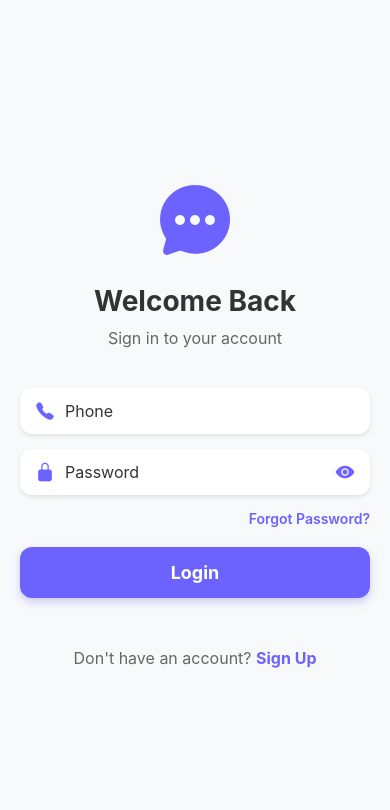
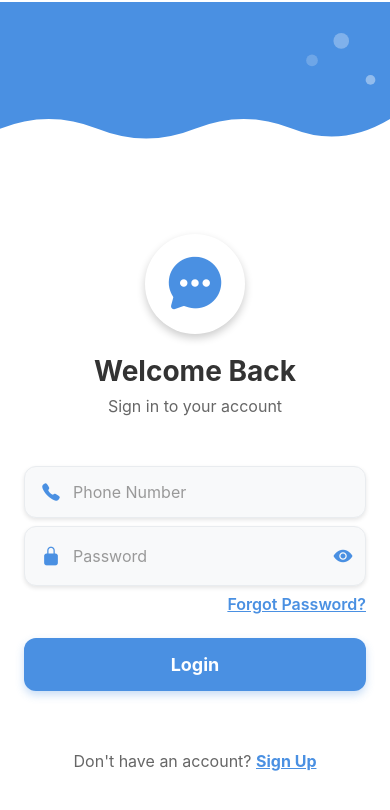
Before and after one commit to Amankwafrifa12/GenieSMS, a React Native app: screen /Login in a window 390 px wide. Shown: the top 810 px of the page. Built offline with nearby package versions, Linux system fonts and the light colour scheme; what expo-notifications would draw is missing.

Commit message:
Refactor code structure for improved readability and maintainability

```diff
--- a/App.js
+++ b/App.js
@@ -46,7 +46,7 @@ export default function App() {
   return (
     <SafeAreaProvider>
       <NavigationContainer>
-        <SafeAreaView style={{ flex: 1, backgroundColor: '#6C63FF' }}>
+        <SafeAreaView style={{ flex: 1, backgroundColor: '#FFFFFF' }} edges={['right', 'bottom', 'left']}>
           <Stack.Navigator
             initialRouteName="Login"
             screenOptions={{
--- /dev/null
+++ b/components/HeaderWave.js
@@ -0,0 +1,29 @@
+import React from 'react';
+import { View, StyleSheet, Dimensions } from 'react-native';
+import Svg, { Path, Circle, Rect } from 'react-native-svg';
+
+export const HeaderWave = ({ width = Dimensions.get('window').width, height = 150 }) => {
+  return (
+    <View style={styles.container}>
+      <Svg width={width} height={height} viewBox="0 0 400 150">
+        <Path
+          d="M0,0 L400,0 L400,120 Q350,150 300,130 Q250,110 200,130 Q150,150 100,130 Q50,110 0,130 Z"
+          fill="#4A90E2"
+        />
+        <Circle cx="350" cy="40" r="8" fill="#FFFFFF" opacity="0.3" />
+        <Circle cx="320" cy="60" r="6" fill="#FFFFFF" opacity="0.2" />
+        <Circle cx="380" cy="80" r="5" fill="#FFFFFF" opacity="0.4" />
+      </Svg>
+    </View>
+  );
+};
+
+const styles = StyleSheet.create({
+  container: {
+    position: 'absolute',
+    top: 0,
+    left: 0,
+    right: 0,
+    zIndex: 1,
+  },
+});
--- a/screens/LoginScreen.js
+++ b/screens/LoginScreen.js
@@ -1,4 +1,4 @@
-import React, { useState } from 'react';
+import React, { useState, useRef } from 'react';
 import {
   View,
   Text,
@@ -10,8 +10,12 @@ import {
   KeyboardAvoidingView,
   Platform,
   ScrollView,
+  Animated,
+  ActivityIndicator,
+  StatusBar,
 } from 'react-native';
 import { Ionicons } from '@expo/vector-icons';
+import { HeaderWave } from '../components/HeaderWave';
 
 const { width, height } = Dimensions.get('window');
 
@@ -19,54 +23,136 @@ export default function LoginScreen({ navigation }) {
   const [phone, setPhone] = useState('');
   const [password, setPassword] = useState('');
   const [showPassword, setShowPassword] = useState(false);
+  const [isLoading, setIsLoading] = useState(false);
+  const [errors, setErrors] = useState({});
+  const [focusedField, setFocusedField] = useState(null);
 
-  const handleLogin = () => {
-    if (!phone || !password) {
-      Alert.alert('Error', 'Please fill in all fields');
-      return;
+  const fadeAnim = useRef(new Animated.Value(0)).current;
+  const slideAnim = useRef(new Animated.Value(50)).current;
+
+  React.useEffect(() => {
+    Animated.parallel([
+      Animated.timing(fadeAnim, {
+        toValue: 1,
+        duration: 800,
+        useNativeDriver: true,
+      }),
+      Animated.timing(slideAnim, {
+        toValue: 0,
+        duration: 600,
+        useNativeDriver: true,
+      }),
+    ]).start();
+  }, []);
+
+  const validateForm = () => {
+    const newErrors = {};
+    if (!phone.trim()) {
+      newErrors.phone = 'Phone number is required';
+    } else if (!/^\+?[\d\s\-\(\)]+$/.test(phone)) {
+      newErrors.phone = 'Please enter a valid phone number';
     }
-    // TODO: Implement login logic
+    if (!password) {
+      newErrors.password = 'Password is required';
+    } else if (password.length < 6) {
+      newErrors.password = 'Password must be at least 6 characters';
+    }
+    setErrors(newErrors);
+    return Object.keys(newErrors).length === 0;
+  };
+
+  const handleLogin = async () => {
+    if (!validateForm()) return;
+
+    setIsLoading(true);
+    // Simulate API call
+    setTimeout(() => {
+      setIsLoading(false);
       Alert.alert('Success', 'Login successful!');
+    }, 2000);
   };
 
   const handleForgotPassword = () => {
-    // TODO: Implement forgot password
     Alert.alert('Forgot Password', 'Feature coming soon!');
   };
 
+  const handleFocus = (field) => {
+    setFocusedField(field);
+    setErrors({ ...errors, [field]: null });
+  };
+
+  const handleBlur = () => {
+    setFocusedField(null);
+  };
+
   return (
+    <View style={styles.mainContainer}>
+      <StatusBar
+        backgroundColor="transparent"
+        translucent={true}
+        barStyle="light-content"
+      />
+      <HeaderWave />
       <KeyboardAvoidingView
         style={styles.container}
         behavior={Platform.OS === 'ios' ? 'padding' : 'height'}
       >
-      <ScrollView contentContainerStyle={styles.scrollContainer}>
-        <View style={styles.header}>
-          <Ionicons name="chatbubble-ellipses" size={80} color="#6C63FF" />
+        <ScrollView
+          contentContainerStyle={styles.scrollContainer}
+          showsVerticalScrollIndicator={false}
+        >
+          <Animated.View
+            style={[
+              styles.header,
+              {
+                opacity: fadeAnim,
+                transform: [{ translateY: slideAnim }],
+              },
+            ]}
+          >
+            <View style={styles.iconContainer}>
+              <Ionicons name="chatbubble-ellipses" size={60} color="#4A90E2" />
+            </View>
             <Text style={styles.title}>Welcome Back</Text>
             <Text style={styles.subtitle}>Sign in to your account</Text>
-        </View>
+          </Animated.View>
 
-        <View style={styles.form}>
+          <Animated.View
+            style={[
+              styles.form,
+              {
+                opacity: fadeAnim,
+                transform: [{ translateY: slideAnim }],
+              },
+            ]}
+          >
             <View style={styles.inputContainer}>
-            <Ionicons name="call" size={20} color="#6C63FF" style={styles.inputIcon} />
+              <Ionicons name="call" size={20} color="#4A90E2" style={styles.inputIcon} />
               <TextInput
                 style={styles.input}
-              placeholder="Phone"
+                placeholder="Phone Number"
+                placeholderTextColor="#999"
                 value={phone}
                 onChangeText={setPhone}
                 keyboardType="phone-pad"
                 autoCapitalize="none"
+                onFocus={() => handleFocus('phone')}
+                onBlur={handleBlur}
               />
             </View>
+            {errors.phone && <Text style={styles.errorText}>{errors.phone}</Text>}
 
             <View style={styles.inputContainer}>
-            <Ionicons name="lock-closed" size={20} color="#6C63FF" style={styles.inputIcon} />
+              <Ionicons name="lock-closed" size={20} color="#4A90E2" style={styles.inputIcon} />
               <TextInput
                 style={styles.input}
                 placeholder="Password"
+                placeholderTextColor="#999"
                 value={password}
                 onChangeText={setPassword}
                 secureTextEntry={!showPassword}
+                onFocus={() => handleFocus('password')}
+                onBlur={handleBlur}
               />
               <TouchableOpacity
                 onPress={() => setShowPassword(!showPassword)}
@@ -75,153 +161,162 @@ export default function LoginScreen({ navigation }) {
                 <Ionicons
                   name={showPassword ? 'eye-off' : 'eye'}
                   size={20}
-                color="#6C63FF"
+                  color="#4A90E2"
                 />
               </TouchableOpacity>
             </View>
+            {errors.password && <Text style={styles.errorText}>{errors.password}</Text>}
 
             <TouchableOpacity onPress={handleForgotPassword}>
               <Text style={styles.forgotPassword}>Forgot Password?</Text>
             </TouchableOpacity>
 
-          <TouchableOpacity style={styles.loginButton} onPress={handleLogin}>
+            <TouchableOpacity
+              style={[styles.loginButton, isLoading && styles.loginButtonDisabled]}
+              onPress={handleLogin}
+              disabled={isLoading}
+              activeOpacity={0.8}
+            >
+              {isLoading ? (
+                <ActivityIndicator color="#FFF" size="small" />
+              ) : (
                 <Text style={styles.loginButtonText}>Login</Text>
+              )}
             </TouchableOpacity>
-        </View>
+          </Animated.View>
 
-        <View style={styles.footer}>
+          <Animated.View
+            style={[
+              styles.footer,
+              {
+                opacity: fadeAnim,
+                transform: [{ translateY: slideAnim }],
+              },
+            ]}
+          >
             <Text style={styles.footerText}>Don't have an account? </Text>
             <TouchableOpacity onPress={() => navigation.navigate('SignUp')}>
               <Text style={styles.signUpText}>Sign Up</Text>
             </TouchableOpacity>
-        </View>
+          </Animated.View>
         </ScrollView>
       </KeyboardAvoidingView>
+    </View>
   );
 }
 
 const styles = StyleSheet.create({
+  mainContainer: {
+    flex: 1,
+    backgroundColor: '#FFFFFF',
+  },
   container: {
     flex: 1,
-    backgroundColor: '#F8F9FA',
   },
   scrollContainer: {
     flexGrow: 1,
     justifyContent: 'center',
-    paddingHorizontal: 20,
+    paddingHorizontal: 24,
     paddingVertical: 40,
+    paddingTop: 200, // Account for header wave and status bar
+    paddingBottom: 40,
   },
   header: {
     alignItems: 'center',
-    marginBottom: 40,
+    marginBottom: 50,
+  },
+  iconContainer: {
+    width: 100,
+    height: 100,
+    borderRadius: 50,
+    backgroundColor: '#FFFFFF',
+    justifyContent: 'center',
+    alignItems: 'center',
+    marginBottom: 20,
+    shadowColor: '#000',
+    shadowOffset: { width: 0, height: 4 },
+    shadowOpacity: 0.2,
+    shadowRadius: 8,
+    elevation: 6,
   },
   title: {
     fontSize: 28,
-    fontWeight: 'bold',
+    fontWeight: '700',
     color: '#333',
-    marginTop: 20,
-    marginBottom: 10,
+    marginBottom: 8,
+    textAlign: 'center',
   },
   subtitle: {
     fontSize: 16,
     color: '#666',
+    textAlign: 'center',
   },
   form: {
-    marginBottom: 30,
+    marginBottom: 40,
   },
   inputContainer: {
     flexDirection: 'row',
     alignItems: 'center',
-    backgroundColor: '#FFF',
+    backgroundColor: '#F8F9FA',
     borderRadius: 12,
-    marginBottom: 15,
-    paddingHorizontal: 15,
-    paddingVertical: 12,
+    marginBottom: 8,
+    paddingHorizontal: 16,
+    paddingVertical: 14,
     shadowColor: '#000',
     shadowOffset: { width: 0, height: 2 },
     shadowOpacity: 0.1,
     shadowRadius: 4,
     elevation: 3,
+    borderWidth: 1,
+    borderColor: '#E9ECEF',
   },
   inputIcon: {
-    marginRight: 10,
+    marginRight: 12,
   },
   input: {
     flex: 1,
     fontSize: 16,
     color: '#333',
+    paddingVertical: 0,
   },
   eyeIcon: {
-    marginLeft: 10,
+    marginLeft: 8,
+    padding: 4,
+  },
+  errorText: {
+    color: '#E74C3C',
+    fontSize: 14,
+    marginBottom: 12,
+    marginLeft: 4,
+    fontWeight: '500',
   },
   forgotPassword: {
     alignSelf: 'flex-end',
-    color: '#6C63FF',
-    fontSize: 14,
+    color: '#4A90E2',
+    fontSize: 16,
     fontWeight: '600',
-    marginBottom: 20,
+    marginBottom: 24,
+    textDecorationLine: 'underline',
   },
   loginButton: {
-    backgroundColor: '#6C63FF',
+    backgroundColor: '#4A90E2',
     borderRadius: 12,
-    paddingVertical: 15,
+    paddingVertical: 16,
     alignItems: 'center',
     marginBottom: 20,
-    shadowColor: '#6C63FF',
+    shadowColor: '#4A90E2',
     shadowOffset: { width: 0, height: 4 },
     shadowOpacity: 0.3,
     shadowRadius: 8,
-    elevation: 5,
+    elevation: 6,
+  },
+  loginButtonDisabled: {
+    opacity: 0.7,
   },
   loginButtonText: {
     color: '#FFF',
     fontSize: 18,
-    fontWeight: 'bold',
-  },
-  divider: {
-    flexDirection: 'row',
-    alignItems: 'center',
-    marginVertical: 20,
-  },
-  dividerLine: {
-    flex: 1,
-    height: 1,
-    backgroundColor: '#DDD',
-  },
-  dividerText: {
-    marginHorizontal: 10,
-    color: '#666',
-    fontSize: 14,
-  },
-  googleButton: {
-    flexDirection: 'row',
-    alignItems: 'center',
-    justifyContent: 'center',
-    backgroundColor: '#FFF',
-    borderRadius: 12,
-    paddingVertical: 12,
-    marginBottom: 10,
-    borderWidth: 1,
-    borderColor: '#DDD',
-  },
-  googleButtonText: {
-    marginLeft: 10,
-    fontSize: 16,
-    color: '#333',
-  },
-  facebookButton: {
-    flexDirection: 'row',
-    alignItems: 'center',
-    justifyContent: 'center',
-    backgroundColor: '#4267B2',
-    borderRadius: 12,
-    paddingVertical: 12,
-    marginBottom: 20,
-  },
-  facebookButtonText: {
-    marginLeft: 10,
-    fontSize: 16,
-    color: '#FFF',
+    fontWeight: '700',
   },
   footer: {
     flexDirection: 'row',
@@ -233,8 +328,9 @@ const styles = StyleSheet.create({
     fontSize: 16,
   },
   signUpText: {
-    color: '#6C63FF',
+    color: '#4A90E2',
     fontSize: 16,
-    fontWeight: 'bold',
+    fontWeight: '700',
+    textDecorationLine: 'underline',
   },
 });
--- a/screens/SignUpScreen.js
+++ b/screens/SignUpScreen.js
@@ -1,4 +1,4 @@
-import React, { useState } from 'react';
+import React, { useState, useRef } from 'react';
 import {
   View,
   Text,
@@ -10,8 +10,12 @@ import {
   KeyboardAvoidingView,
   Platform,
   ScrollView,
+  Animated,
+  ActivityIndicator,
+  StatusBar,
 } from 'react-native';
 import { Ionicons } from '@expo/vector-icons';
+import { HeaderWave } from '../components/HeaderWave';
 
 const { width, height } = Dimensions.get('window');
 
@@ -20,64 +24,152 @@ export default function SignUpScreen({ navigation }) {
   const [phone, setPhone] = useState('');
   const [password, setPassword] = useState('');
   const [showPassword, setShowPassword] = useState(false);
+  const [isLoading, setIsLoading] = useState(false);
+  const [errors, setErrors] = useState({});
+  const [focusedField, setFocusedField] = useState(null);
 
-  const handleSignUp = () => {
-    if (!username || !phone || !password) {
-      Alert.alert('Error', 'Please fill in all fields');
-      return;
+  const fadeAnim = useRef(new Animated.Value(0)).current;
+  const slideAnim = useRef(new Animated.Value(50)).current;
+
+  React.useEffect(() => {
+    Animated.parallel([
+      Animated.timing(fadeAnim, {
+        toValue: 1,
+        duration: 800,
+        useNativeDriver: true,
+      }),
+      Animated.timing(slideAnim, {
+        toValue: 0,
+        duration: 600,
+        useNativeDriver: true,
+      }),
+    ]).start();
+  }, []);
+
+  const validateForm = () => {
+    const newErrors = {};
+    if (!username.trim()) {
+      newErrors.username = 'Username is required';
+    } else if (username.length < 3) {
+      newErrors.username = 'Username must be at least 3 characters';
     }
-    if (password.length < 6) {
-      Alert.alert('Error', 'Password must be at least 6 characters');
-      return;
+    if (!phone.trim()) {
+      newErrors.phone = 'Phone number is required';
+    } else if (!/^\+?[\d\s\-\(\)]+$/.test(phone)) {
+      newErrors.phone = 'Please enter a valid phone number';
     }
-    // TODO: Implement sign up logic
+    if (!password) {
+      newErrors.password = 'Password is required';
+    } else if (password.length < 6) {
+      newErrors.password = 'Password must be at least 6 characters';
+    }
+    setErrors(newErrors);
+    return Object.keys(newErrors).length === 0;
+  };
+
+  const handleSignUp = async () => {
+    if (!validateForm()) return;
+
+    setIsLoading(true);
+    // Simulate API call
+    setTimeout(() => {
+      setIsLoading(false);
       Alert.alert('Success', 'Account created successfully!');
+    }, 2000);
+  };
+
+  const handleFocus = (field) => {
+    setFocusedField(field);
+    setErrors({ ...errors, [field]: null });
+  };
+
+  const handleBlur = () => {
+    setFocusedField(null);
   };
 
   return (
+    <View style={styles.mainContainer}>
+      <StatusBar
+        backgroundColor="transparent"
+        translucent={true}
+        barStyle="light-content"
+      />
+      <HeaderWave />
       <KeyboardAvoidingView
         style={styles.container}
         behavior={Platform.OS === 'ios' ? 'padding' : 'height'}
       >
-      <ScrollView contentContainerStyle={styles.scrollContainer}>
-        <View style={styles.header}>
-          <Ionicons name="person-add" size={80} color="#6C63FF" />
+        <ScrollView
+          contentContainerStyle={styles.scrollContainer}
+          showsVerticalScrollIndicator={false}
+        >
+          <Animated.View
+            style={[
+              styles.header,
+              {
+                opacity: fadeAnim,
+                transform: [{ translateY: slideAnim }],
+              },
+            ]}
+          >
+            <View style={styles.iconContainer}>
+              <Ionicons name="person-add" size={60} color="#4A90E2" />
+            </View>
             <Text style={styles.title}>Create Account</Text>
             <Text style={styles.subtitle}>Join us today</Text>
-        </View>
+          </Animated.View>
 
-        <View style={styles.form}>
+          <Animated.View
+            style={[
+              styles.form,
+              {
+                opacity: fadeAnim,
+                transform: [{ translateY: slideAnim }],
+              },
+            ]}
+          >
             <View style={styles.inputContainer}>
-            <Ionicons name="person" size={20} color="#6C63FF" style={styles.inputIcon} />
+              <Ionicons name="person" size={20} color="#4A90E2" style={styles.inputIcon} />
               <TextInput
                 style={styles.input}
                 placeholder="Username"
+                placeholderTextColor="#999"
                 value={username}
                 onChangeText={setUsername}
                 autoCapitalize="none"
+                onFocus={() => handleFocus('username')}
+                onBlur={handleBlur}
               />
             </View>
+            {errors.username && <Text style={styles.errorText}>{errors.username}</Text>}
 
             <View style={styles.inputContainer}>
-            <Ionicons name="call" size={20} color="#6C63FF" style={styles.inputIcon} />
+              <Ionicons name="call" size={20} color="#4A90E2" style={styles.inputIcon} />
               <TextInput
                 style={styles.input}
-              placeholder="Phone"
+                placeholder="Phone Number"
+                placeholderTextColor="#999"
                 value={phone}
                 onChangeText={setPhone}
                 keyboardType="phone-pad"
                 autoCapitalize="none"
+                onFocus={() => handleFocus('phone')}
+                onBlur={handleBlur}
               />
             </View>
+            {errors.phone && <Text style={styles.errorText}>{errors.phone}</Text>}
 
             <View style={styles.inputContainer}>
-            <Ionicons name="lock-closed" size={20} color="#6C63FF" style={styles.inputIcon} />
+              <Ionicons name="lock-closed" size={20} color="#4A90E2" style={styles.inputIcon} />
               <TextInput
                 style={styles.input}
                 placeholder="Password"
+                placeholderTextColor="#999"
                 value={password}
                 onChangeText={setPassword}
                 secureTextEntry={!showPassword}
+                onFocus={() => handleFocus('password')}
+                onBlur={handleBlur}
               />
               <TouchableOpacity
                 onPress={() => setShowPassword(!showPassword)}
@@ -86,142 +178,150 @@ export default function SignUpScreen({ navigation }) {
                 <Ionicons
                   name={showPassword ? 'eye-off' : 'eye'}
                   size={20}
-                color="#6C63FF"
+                  color="#4A90E2"
                 />
               </TouchableOpacity>
             </View>
+            {errors.password && <Text style={styles.errorText}>{errors.password}</Text>}
 
-          <TouchableOpacity style={styles.signUpButton} onPress={handleSignUp}>
+            <TouchableOpacity
+              style={[styles.signUpButton, isLoading && styles.signUpButtonDisabled]}
+              onPress={handleSignUp}
+              disabled={isLoading}
+              activeOpacity={0.8}
+            >
+              {isLoading ? (
+                <ActivityIndicator color="#FFF" size="small" />
+              ) : (
                 <Text style={styles.signUpButtonText}>Sign Up</Text>
+              )}
             </TouchableOpacity>
-        </View>
+          </Animated.View>
 
-        <View style={styles.footer}>
+          <Animated.View
+            style={[
+              styles.footer,
+              {
+                opacity: fadeAnim,
+                transform: [{ translateY: slideAnim }],
+              },
+            ]}
+          >
             <Text style={styles.footerText}>Already have an account? </Text>
             <TouchableOpacity onPress={() => navigation.navigate('Login')}>
               <Text style={styles.loginText}>Login</Text>
             </TouchableOpacity>
-        </View>
+          </Animated.View>
         </ScrollView>
       </KeyboardAvoidingView>
+    </View>
   );
 }
 
 const styles = StyleSheet.create({
+  mainContainer: {
+    flex: 1,
+    backgroundColor: '#FFFFFF',
+  },
   container: {
     flex: 1,
-    backgroundColor: '#F8F9FA',
   },
   scrollContainer: {
     flexGrow: 1,
     justifyContent: 'center',
-    paddingHorizontal: 20,
+    paddingHorizontal: 24,
     paddingVertical: 40,
+    paddingTop: 200, // Account for header wave and status bar
+    paddingBottom: 40,
   },
   header: {
     alignItems: 'center',
-    marginBottom: 30,
+    marginBottom: 40,
+  },
+  iconContainer: {
+    width: 100,
+    height: 100,
+    borderRadius: 50,
+    backgroundColor: '#FFFFFF',
+    justifyContent: 'center',
+    alignItems: 'center',
+    marginBottom: 20,
+    shadowColor: '#000',
+    shadowOffset: { width: 0, height: 4 },
+    shadowOpacity: 0.2,
+    shadowRadius: 8,
+    elevation: 6,
   },
   title: {
     fontSize: 28,
-    fontWeight: 'bold',
+    fontWeight: '700',
     color: '#333',
-    marginTop: 20,
-    marginBottom: 10,
+    marginBottom: 8,
+    textAlign: 'center',
   },
   subtitle: {
     fontSize: 16,
     color: '#666',
+    textAlign: 'center',
   },
   form: {
-    marginBottom: 30,
+    marginBottom: 40,
   },
   inputContainer: {
     flexDirection: 'row',
     alignItems: 'center',
-    backgroundColor: '#FFF',
+    backgroundColor: '#F8F9FA',
     borderRadius: 12,
-    marginBottom: 15,
-    paddingHorizontal: 15,
-    paddingVertical: 12,
+    marginBottom: 8,
+    paddingHorizontal: 16,
+    paddingVertical: 14,
     shadowColor: '#000',
     shadowOffset: { width: 0, height: 2 },
     shadowOpacity: 0.1,
     shadowRadius: 4,
     elevation: 3,
+    borderWidth: 1,
+    borderColor: '#E9ECEF',
   },
   inputIcon: {
-    marginRight: 10,
+    marginRight: 12,
   },
   input: {
     flex: 1,
     fontSize: 16,
     color: '#333',
+    paddingVertical: 0,
   },
   eyeIcon: {
-    marginLeft: 10,
+    marginLeft: 8,
+    padding: 4,
+  },
+  errorText: {
+    color: '#E74C3C',
+    fontSize: 14,
+    marginBottom: 12,
+    marginLeft: 4,
+    fontWeight: '500',
   },
   signUpButton: {
-    backgroundColor: '#6C63FF',
+    backgroundColor: '#4A90E2',
     borderRadius: 12,
-    paddingVertical: 15,
+    paddingVertical: 16,
     alignItems: 'center',
     marginBottom: 20,
-    shadowColor: '#6C63FF',
+    shadowColor: '#4A90E2',
     shadowOffset: { width: 0, height: 4 },
     shadowOpacity: 0.3,
     shadowRadius: 8,
-    elevation: 5,
+    elevation: 6,
+  },
+  signUpButtonDisabled: {
+    opacity: 0.7,
   },
   signUpButtonText: {
     color: '#FFF',
     fontSize: 18,
-    fontWeight: 'bold',
-  },
-  divider: {
-    flexDirection: 'row',
-    alignItems: 'center',
-    marginVertical: 20,
-  },
-  dividerLine: {
-    flex: 1,
-    height: 1,
-    backgroundColor: '#DDD',
-  },
-  dividerText: {
-    marginHorizontal: 10,
-    color: '#666',
-    fontSize: 14,
-  },
-  googleButton: {
-    flexDirection: 'row',
-    alignItems: 'center',
-    justifyContent: 'center',
-    backgroundColor: '#FFF',
-    borderRadius: 12,
-    paddingVertical: 12,
-    marginBottom: 10,
-    borderWidth: 1,
-    borderColor: '#DDD',
-  },
-  googleButtonText: {
-    marginLeft: 10,
-    fontSize: 16,
-    color: '#333',
-  },
-  facebookButton: {
-    flexDirection: 'row',
-    alignItems: 'center',
-    justifyContent: 'center',
-    backgroundColor: '#4267B2',
-    borderRadius: 12,
-    paddingVertical: 12,
-    marginBottom: 20,
-  },
-  facebookButtonText: {
-    marginLeft: 10,
-    fontSize: 16,
-    color: '#FFF',
+    fontWeight: '700',
   },
   footer: {
     flexDirection: 'row',
@@ -233,8 +333,9 @@ const styles = StyleSheet.create({
     fontSize: 16,
   },
   loginText: {
-    color: '#6C63FF',
+    color: '#4A90E2',
     fontSize: 16,
-    fontWeight: 'bold',
+    fontWeight: '700',
+    textDecorationLine: 'underline',
   },
 });
```
Also changed, not shown: components/FooterWave.js (added, +31 -0 lines), screens/image.png (added). Lines whose indentation alone changed are shown as unchanged.
